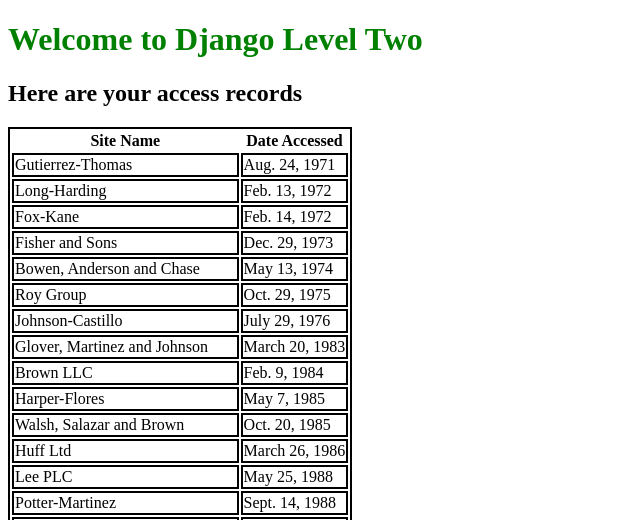
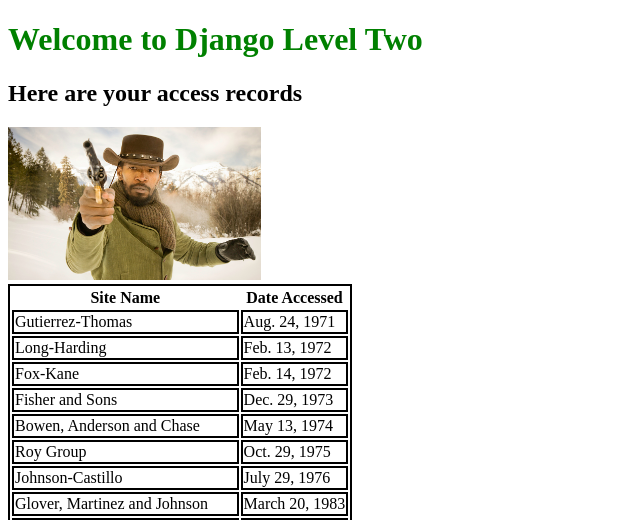
Before and after one commit to prakashgowinji/LearnDjango, a Django app: page / in a window 1280 px wide. Shown: the top 520 px of the page, without its empty margins (0-640 px from the left). Run offline with Django 3.2, Linux system fonts and the light colour scheme; data comes from the database, SQL or seed files in the repository.

Commit message:
Added an image in static

```diff
--- a/play_ground/templates/first_app/index.html
+++ b/play_ground/templates/first_app/index.html
@@ -9,7 +9,7 @@
   <body>
     <h1>Welcome to Django Level Two</h1>
     <h2>Here are your access records</h2>
-
+    <img src="{% static "images/django.jpg" %}" alt="Photo of Django not loading" width="20%">
     <div class="djangotwo">
       {% if access_records %}
       <table>
```
Also changed, not shown: play_ground/static/images/django.jpg (added).
